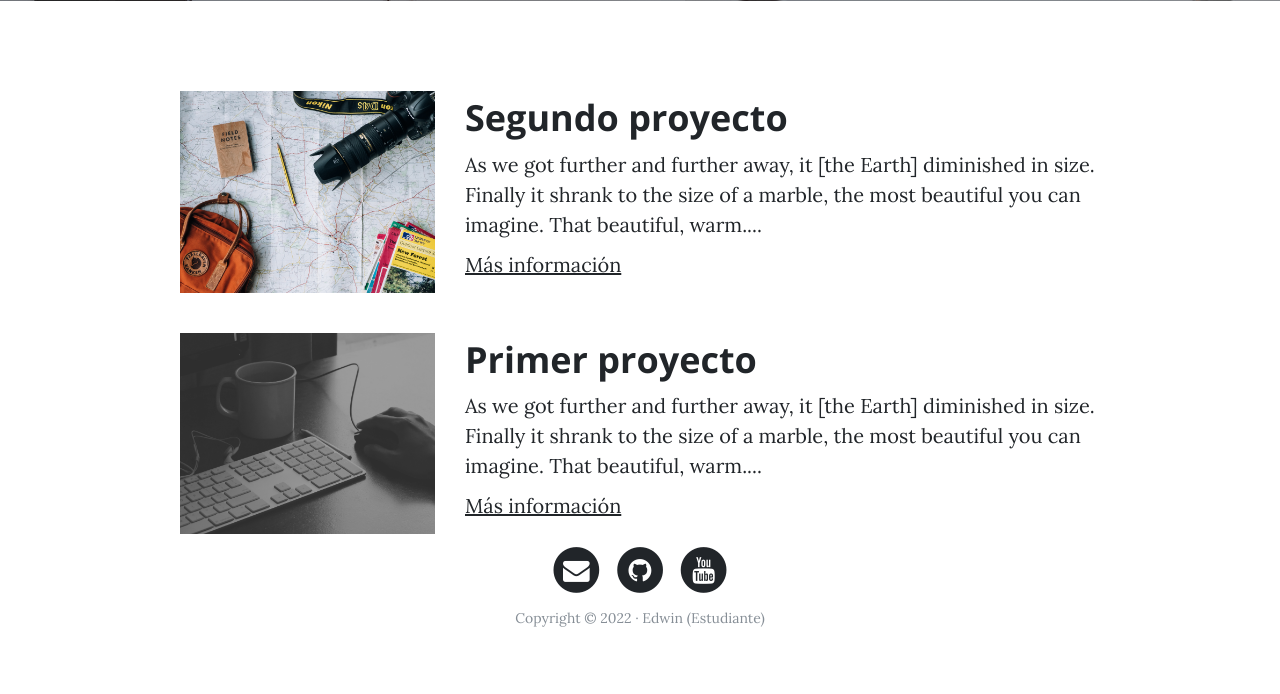
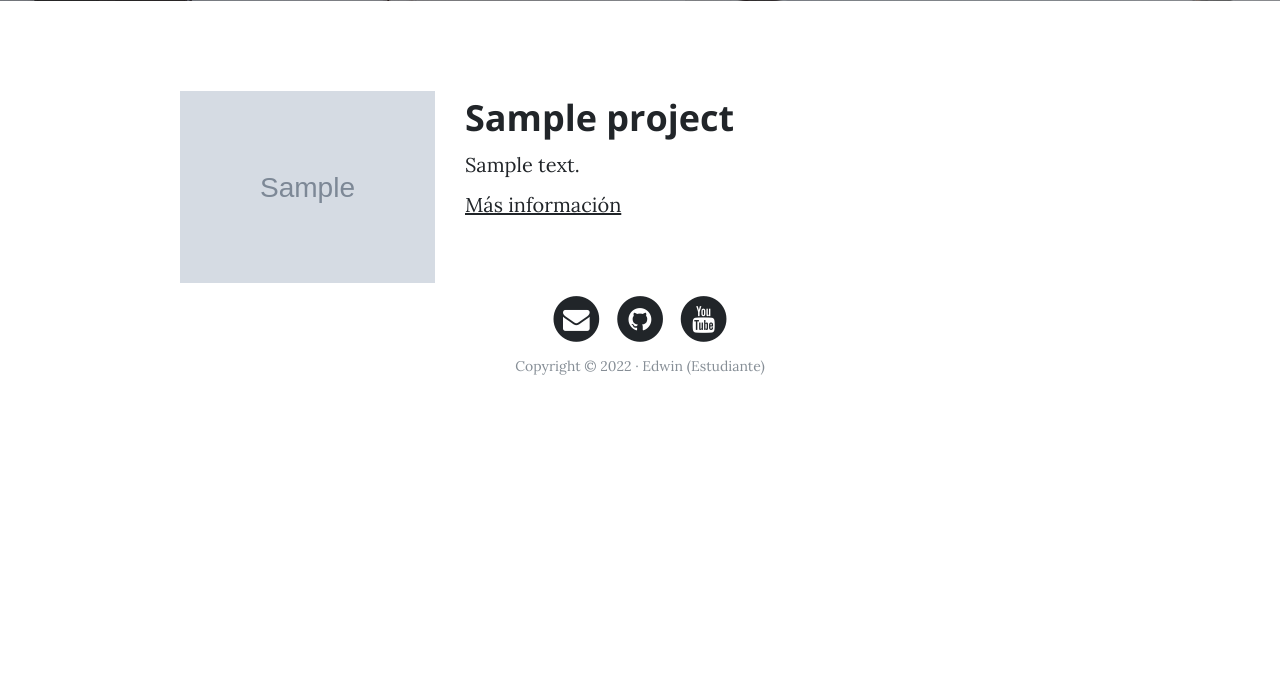
Before and after one commit to EdwiAquno/flaskweppersonal, a Flask app: template templates/public/portfolio.html in a window 1280 px wide. Shown: the part 531-1225 px from the top of the page. After the commit the page ends 906 px from the top, so only its background shows below. Run offline with Flask 2, Linux system fonts and the light colour scheme; the template is opened without the code that fills it: most values are stand-ins (such as "Sample title", 1, 10 or a date in 2020); grey boxes marked "Sample" are stand-in pictures; some libraries are stand-ins or nearby versions.

Commit message:
implementando for de projects

```diff
--- a/app.py
+++ b/app.py
@@ -18,7 +18,22 @@ def contact():
 
 @app.route('/portfolio')
 def portfolio():
-    return render_template('public/portfolio.html')
+    projects= [
+        {
+            'name':'Primer proyecto',
+            'description':'As we got further and further away, it [the Earth] diminished in size. Finally it shrank to the size of a marble, the most beautiful you can imagine. That beautiful, warm....',
+            'image':'img/home-bg.jpg',
+            'url': 'http://google.com'
+
+         },
+         {
+            'name':'Segundo proyecto',
+            'description':'As we got further and further away, it [the Earth] diminished in size. Finally it shrank to the size of a marble, the most beautiful you can imagine. That beautiful, warm....',
+            'image':'img/about-bg.jpg',
+            'url': 'http://xataka.com'
+         }
+    ]
+    return render_template('public/portfolio.html', projects=projects)
 
 
 ##########Rutas###########
--- a/templates/public/portfolio.html
+++ b/templates/public/portfolio.html
@@ -4,37 +4,30 @@
  {% block title %}Portfolio{% endblock%}
 
 
- {% block header_img %}{{ url_for('static', filename='img/portfolio-bg.jpg') }}{% endblock %}
+{% block header_img %}{{ url_for('static', filename='img/portfolio-bg.jpg') }}{% endblock %}
 {% block header_title %}Portafolio{% endblock %}
 {% block header_sub %}Currículo{% endblock %}
 
- {% block content %}
+{% block content %}
 
 
 
 	    <!-- Contenido Principal -->
 	    <div class="container">
 	      <!-- Proyecto -->
+
+		  {% for project in projects %}
 	      <div class="row project">
 	      	<div class="col-lg-3 col-md-4 offset-lg-1">
-			      <img class="img-fluid" src="{{ url_for('static', filename='img/about-bg.jpg') }}" alt="">
+			      <img class="img-fluid" src="{{ url_for('static', filename=project.image) }}" alt="">
 	      	</div>
 	        <div class="col-lg-7 col-md-8">
-	      		<h2 class="section-heading title">Segundo proyecto</h2>
-	          <p>As we got further and further away, it [the Earth] diminished in size. Finally it shrank to the size of a marble, the most beautiful you can imagine. That beautiful, warm....</p>
-	          <p><a href="http://google.com">Más información</a></p>
+	      		<h2 class="section-heading title">{{ project.name }}</h2>
+	          <p>{{ project.description }}</p>
+	          <p><a href="{{ project.url }}">Más información</a></p>
 	      	</div>
 	      </div>
-	      <!-- Proyecto -->
-	      <div class="row project">
-	      	<div class="col-lg-3 col-md-4 offset-lg-1">
-			      <img class="img-fluid" src="{{ url_for('static', filename='img/home-bg.jpg') }}" alt="">
-	      	</div>
-	        <div class="col-lg-7 col-md-8">
-	      		<h2 class="section-heading title">Primer proyecto</h2>
-	          <p>As we got further and further away, it [the Earth] diminished in size. Finally it shrank to the size of a marble, the most beautiful you can imagine. That beautiful, warm....</p>
-	          <p><a href="http://google.com">Más información</a></p>
-	      	</div>
-	      </div>
+	      {% endfor %}
+
 		  </div>
 {% endblock %}
```
